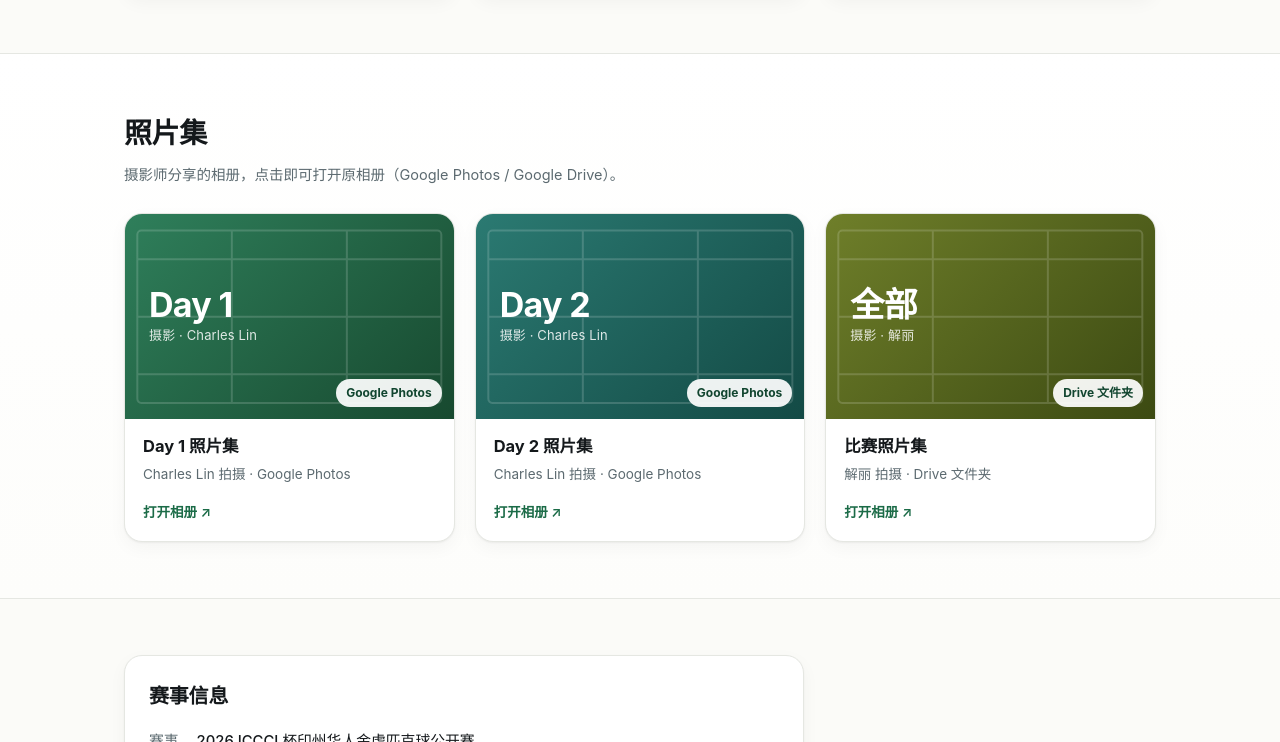
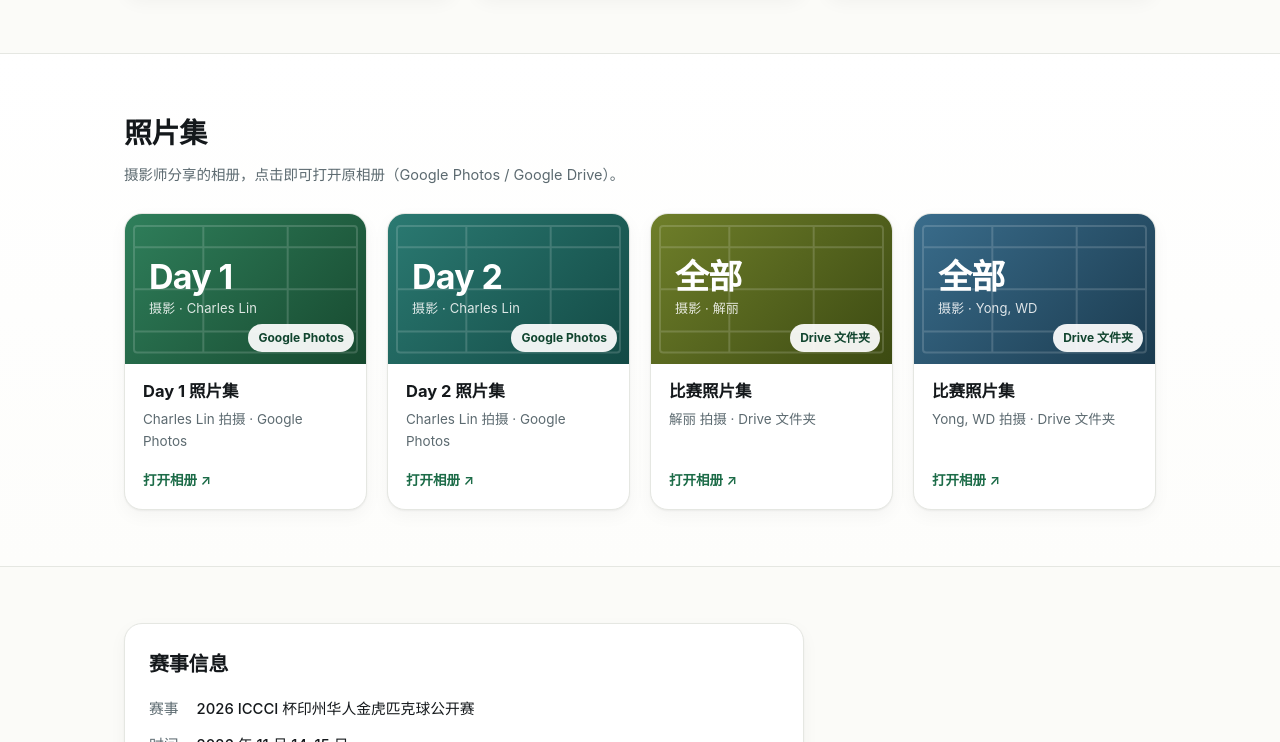
Before and after one commit to CongChen2017/CongChen2017.github.io, a plain HTML site: page index.html in a window 1280 px wide. Shown: the part 1104-1846 px from the top of the page. Drawn offline with Linux system fonts and the light colour scheme.

Commit message:
Add Yong/WD photo album link

```diff
--- a/index.html
+++ b/index.html
@@ -177,7 +177,7 @@
   .mini-link:hover{border-bottom-color:var(--green)}
 
   /* ---------- album cards ---------- */
-  .grid.albums{grid-template-columns:repeat(auto-fill,minmax(285px,1fr))}
+  .grid.albums{grid-template-columns:repeat(auto-fill,minmax(240px,1fr))}
   .album{
     display:flex;flex-direction:column;text-decoration:none;
     background:var(--surface);border:1px solid var(--line);border-radius:var(--radius);
@@ -193,6 +193,7 @@
   }
   .album-cover.tone-b{background:linear-gradient(135deg,#2b7a72 0%,#134a45 100%)}
   .album-cover.tone-c{background:linear-gradient(135deg,#6f7f2a 0%,#3c4a12 100%)}
+  .album-cover.tone-d{background:linear-gradient(135deg,#3a6d8c 0%,#1b3b4f 100%)}
   .album-cover .court{position:absolute;inset:0;width:100%;height:100%;opacity:.16}
   .album-cover .court path,.album-cover .court rect,.album-cover .court line{
     stroke:#fff;fill:none;stroke-width:2;vector-effect:non-scaling-stroke;
@@ -401,7 +402,8 @@ const CONFIG = {
   albums: [
     { title: "Day 1 照片集",  day: "Day 1", by: "Charles Lin", link: "https://photos.app.goo.gl/eV2nLNymzutxLqDV9", source: "Google Photos", tone: "a" },
     { title: "Day 2 照片集",  day: "Day 2", by: "Charles Lin", link: "https://photos.app.goo.gl/rMkAff9wVkxqSeZdA", source: "Google Photos", tone: "b" },
-    { title: "比赛照片集",    day: "全部",  by: "解丽",         link: "https://drive.google.com/drive/folders/1k2UyWPXrCDwje2stF1keQK7LBxSaD0Id?usp=sharing", source: "Drive 文件夹", tone: "c" }
+    { title: "比赛照片集",    day: "全部",  by: "解丽",         link: "https://drive.google.com/drive/folders/1k2UyWPXrCDwje2stF1keQK7LBxSaD0Id?usp=sharing", source: "Drive 文件夹", tone: "c" },
+    { title: "比赛照片集",    day: "全部",  by: "Yong, WD",     link: "https://drive.google.com/drive/folders/1pqlvtqfQKY0xaRX4ycE4QuKKsOGMwA6q", source: "Drive 文件夹", tone: "d" }
   ],
   results: []
 };
```
